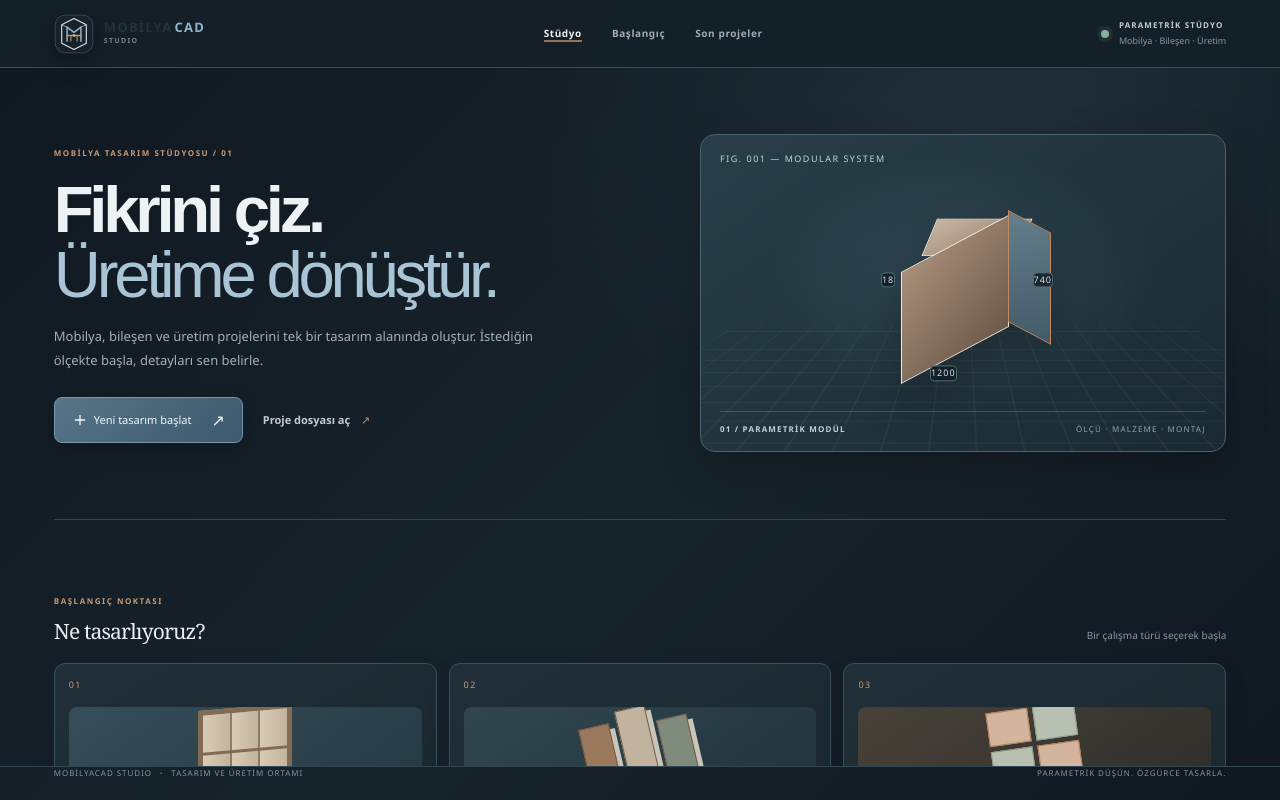
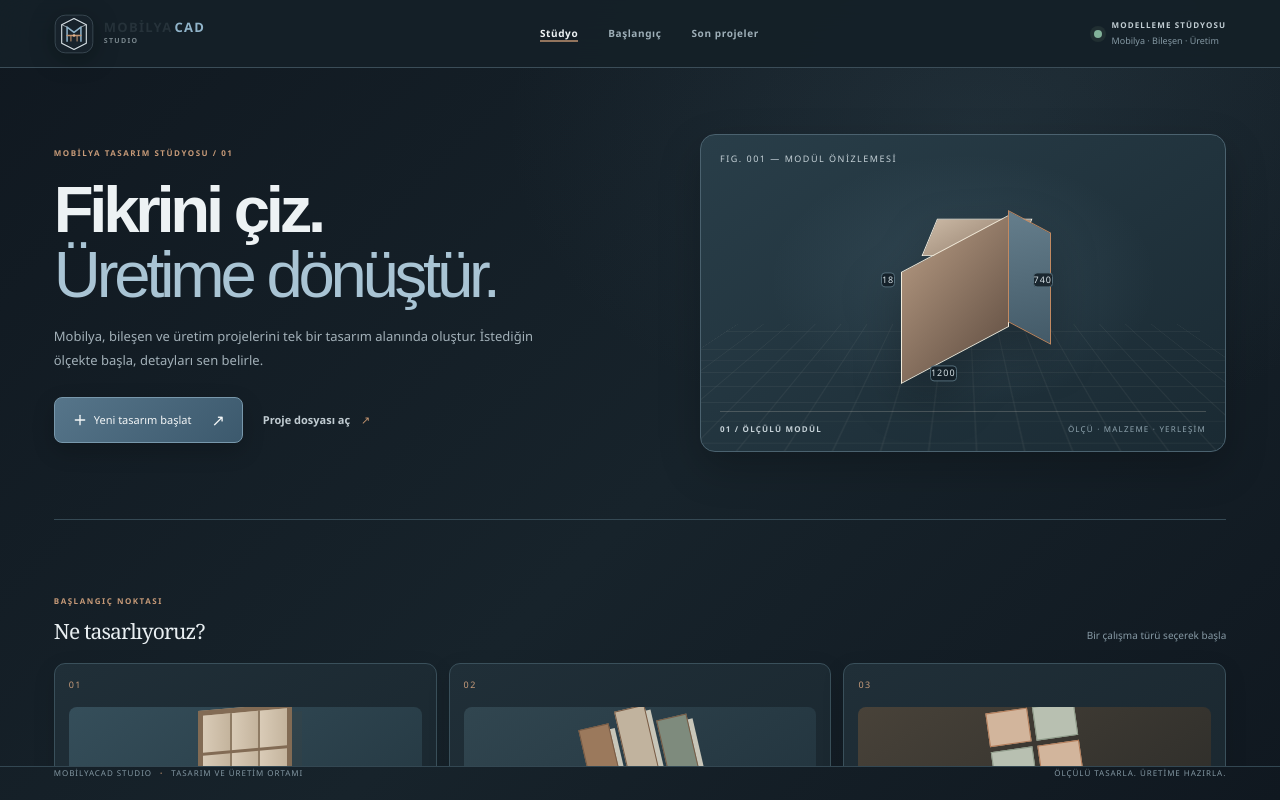
Before and after one commit to Taylan789/MobilyaCAD, a React (Vite) app in the folder frontend/: page / in a window 1280 px wide. Built offline with nearby package versions, Linux system fonts and the light colour scheme.

Commit message:
fix(ui): describe current modeling capabilities accurately

```diff
--- a/frontend/src/App.tsx
+++ b/frontend/src/App.tsx
@@ -1142,7 +1142,7 @@ function App() {
             </nav>
             <div className="atelier-profile">
               <span className="atelier-profile-indicator" aria-hidden="true" />
-              <div><b>PARAMETRİK STÜDYO</b><small>Mobilya · Bileşen · Üretim</small></div>
+              <div><b>MODELLEME STÜDYOSU</b><small>Mobilya · Bileşen · Üretim</small></div>
             </div>
           </header>
           <main className="atelier-home-main" id="studio-home">
@@ -1157,10 +1157,10 @@ function App() {
                   <input id="atelier-open-project" type="file" accept=".json,application/json" hidden onChange={(event) => { void loadProject(event).then((loaded) => { if (loaded) startWorkspace(); }); }} />
                 </div>
               </div>
-              <div className="atelier-feature-art" aria-label="Parametrik mobilya tasarım illüstrasyonu">
-                <div className="atelier-art-grid"></div><div className="atelier-art-index">FIG. 001 — MODULAR SYSTEM</div>
+              <div className="atelier-feature-art" aria-label="Ölçülü mobilya modülü önizlemesi">
+                <div className="atelier-art-grid"></div><div className="atelier-art-index">FIG. 001 — MODÜL ÖNİZLEMESİ</div>
                 <div className="atelier-art-cube"><div className="atelier-cube-top"></div><div className="atelier-cube-front"></div><div className="atelier-cube-side"></div><span className="atelier-dim atelier-dim-x">1200</span><span className="atelier-dim atelier-dim-y">740</span><span className="atelier-dim atelier-dim-z">18</span></div>
-                <div className="atelier-art-caption"><b>01 / PARAMETRİK MODÜL</b><span>ÖLÇÜ · MALZEME · MONTAJ</span></div>
+                <div className="atelier-art-caption"><b>01 / ÖLÇÜLÜ MODÜL</b><span>ÖLÇÜ · MALZEME · YERLEŞİM</span></div>
               </div>
             </section>
             <section className="atelier-section atelier-start-section" id="templates">
@@ -1176,7 +1176,7 @@ function App() {
               <aside className="atelier-tip"><span className="atelier-eyebrow">STÜDYO NOTU / 01</span><b>Önce geometri.<br/>Sonra üretim.</b><p>MobilyaCAD'de tasarladığın her parça, üretim verisinin bir parçası olarak yaşar.</p><span className="atelier-tip-mark">M / CAD</span></aside>
             </section>
           </main>
-          <footer className="atelier-home-footer"><span>MOBİLYACAD STUDIO <b>·</b> TASARIM VE ÜRETİM ORTAMI</span><span>PARAMETRİK DÜŞÜN. ÖZGÜRCE TASARLA.</span></footer>
+          <footer className="atelier-home-footer"><span>MOBİLYACAD STUDIO <b>·</b> TASARIM VE ÜRETİM ORTAMI</span><span>ÖLÇÜLÜ TASARLA. ÜRETİME HAZIRLA.</span></footer>
         </div>
       ) : (
       <div className="cad-app">
@@ -2315,7 +2315,7 @@ function App() {
         {workspaceLoading && <div className="cad-loading-screen" role="status" aria-live="polite">
           <MobilyaCadLogo className="cad-loading-brand" tone="inverse" descriptor="STUDIO" />
           <div className="cad-loading-model" aria-hidden="true"><i className="cad-loading-panel cad-loading-panel-a" /><i className="cad-loading-panel cad-loading-panel-b" /><i className="cad-loading-panel cad-loading-panel-c" /><i className="cad-loading-shelf" /><i className="cad-loading-dimension">1200 mm</i></div>
-          <p className="cad-loading-kicker">PARAMETRİK TASARIM ORTAMI</p><h2>Çalışma alanın hazırlanıyor</h2>
+          <p className="cad-loading-kicker">3D MODELLEME ORTAMI</p><h2>Çalışma alanın hazırlanıyor</h2>
           <span className="cad-loading-caption">Geometri motoru · Malzeme kataloğu · Üretim araçları</span>
           <div className="cad-loading-track"><span /></div><span className="cad-loading-percent">MOBİLYACAD STUDIO / INITIALIZING</span>
         </div>}
```
